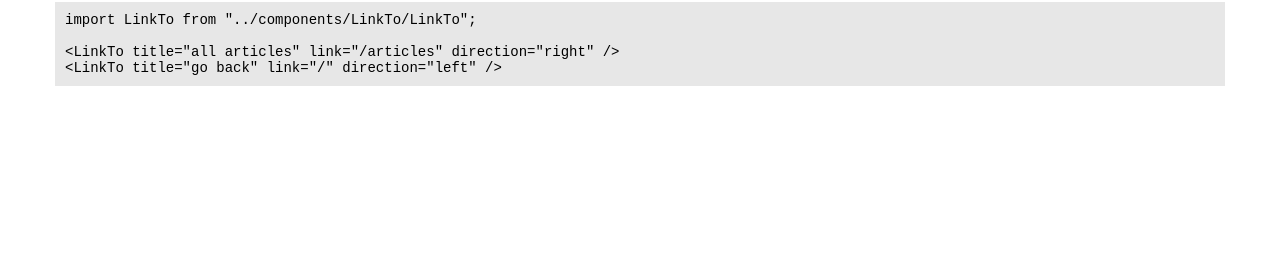
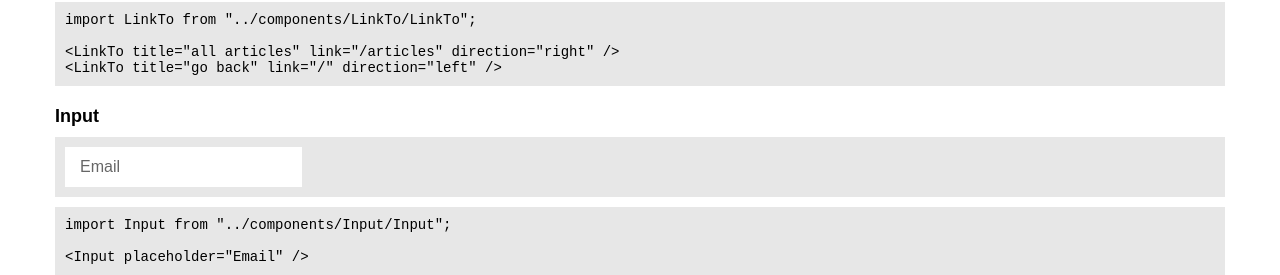
Before and after one commit to nobleworkshop/artlife-magazine, a React (Vite) app: page /uikit in a window 1280 px wide. Shown: the part 3827-4102 px from the top of the page. Before the commit the page ends 3913 px from the top, so only its background shows below. Built offline with nearby package versions, Linux system fonts and the light colour scheme; a web font is replaced by a local one.

Commit message:
вёрстка Input для email

```diff
--- /dev/null
+++ b/src/components/Input/Input.jsx
@@ -0,0 +1,13 @@
+import styles from './input.module.css';
+
+const Input = ({ placeholder }) => {
+	return (
+		<input
+			type="email"
+			placeholder={placeholder}
+			className={styles["email-input"]}
+		/>
+	);
+};
+
+export default Input;
--- /dev/null
+++ b/src/components/Input/input.module.css
@@ -0,0 +1,17 @@
+.email-input {
+	max-width: 309px;
+	padding: 11px 15px;
+	font-family: var(--font-family);
+	font-size: 16px;
+	background-color:#fff;
+	color: #000;
+	outline: none;
+}
+
+.email-input::placeholder {
+	color: rgba(0, 0, 0, 0.6);
+	font-family: var(--font-family);
+	font-weight: 400;
+	font-size: 16px;
+	line-height: 180%;
+}
--- a/src/pages/uikit.jsx
+++ b/src/pages/uikit.jsx
@@ -11,6 +11,7 @@ import UiKitYouTube from "../uikit-components/uikit-YouTube";
 import UiKitSocials from "../uikit-components/uikit-Socials";
 import UiKitHeader from "../uikit-components/uikit-Header";
 import UiKitLinkTo from "../uikit-components/uikit-LinkTo";
+import UiKitInput from "../uikit-components/uikit-Input";
 
 const UiKit = () => {
 	return (
@@ -31,6 +32,7 @@ const UiKit = () => {
 				<UiKitSocials />
 				<UiKitHeader />
 				<UiKitLinkTo />
+				<UiKitInput />
 			</div>
 		</div>
 	);
--- /dev/null
+++ b/src/uikit-components/uikit-Input.jsx
@@ -0,0 +1,27 @@
+import Input from "../components/Input/Input";
+import styles from "./uikit.module.css";
+
+const UiKitButton = () => {
+	return (
+		<div className={styles.component}>
+			<h3 className={styles.component__title}>Input</h3>
+
+			<div className={styles.component__preview}>
+				<Input placeholder='Email'/>
+				</div>
+
+			<div className={styles.component__code}>
+				<pre>
+					<code>
+						{`import Input from "../components/Input/Input";`}
+						<br />
+						<br />
+						{`<Input placeholder="Email" />`}
+					</code>
+				</pre>
+			</div>
+		</div>
+	);
+};
+
+export default UiKitButton;
```
